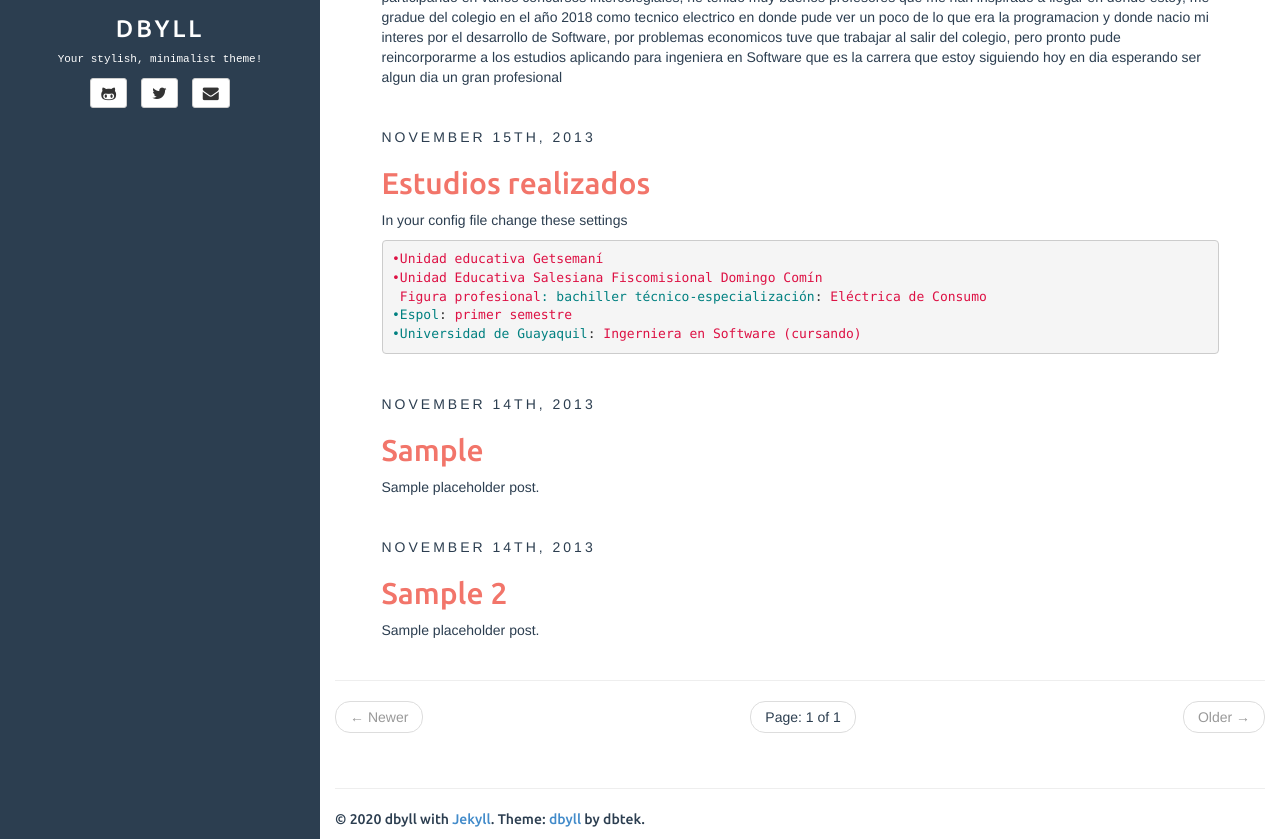
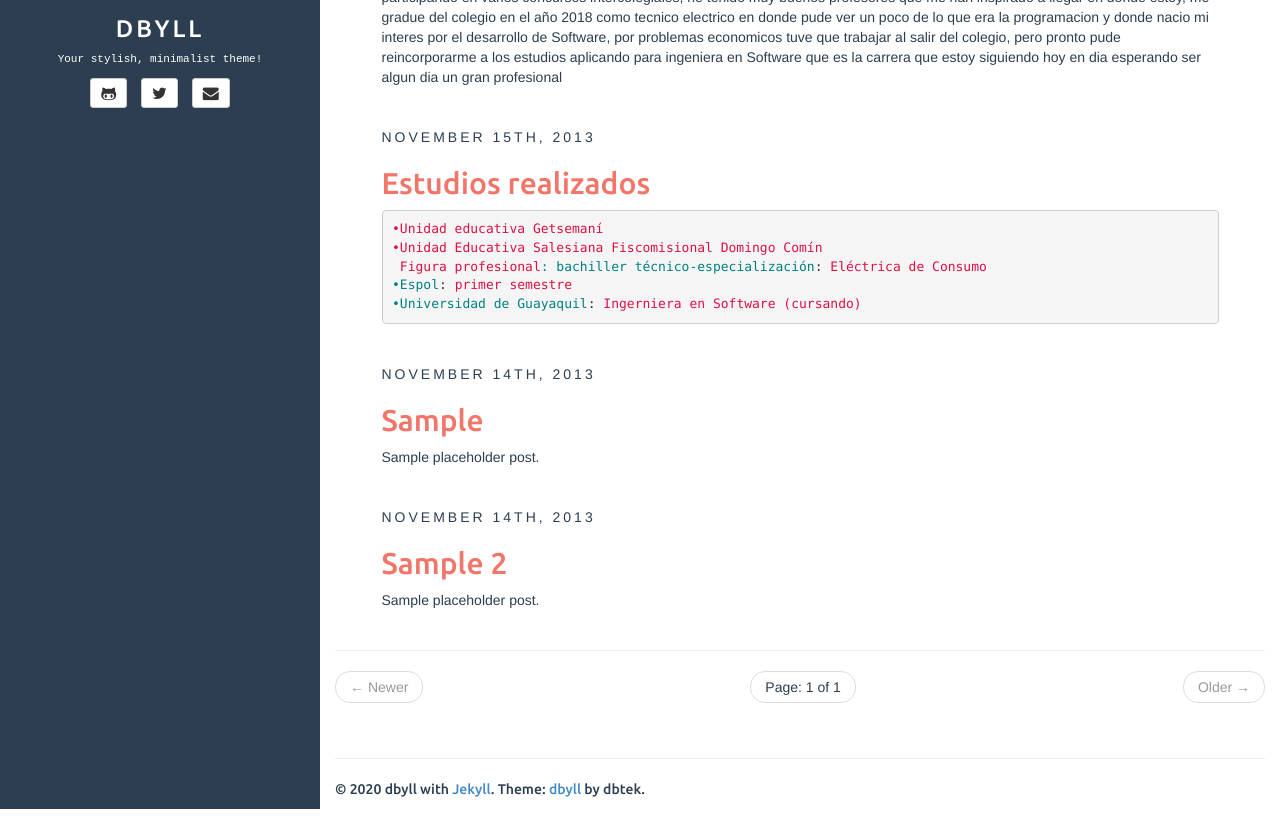
Before and after one commit to sasolanom/sasolanom.github.io, a Jekyll site: the page built from index.html, in a window 1280 px wide and 1121 px high, cut to the strip 282-1121 px from the top of the window. Built offline with Jekyll 4.4.1, drawn with Linux system fonts in a browser that asks for light colours; the list of posts is cut into pages by our own code.

Commit message:
Update 2013-11-15-configuration.md

```diff
--- a/_posts/2013-11-15-configuration.md
+++ b/_posts/2013-11-15-configuration.md
@@ -6,7 +6,6 @@ tags: [demo, dbyll, dbtek, setup]
 fullview: true
 ---
 
-In your config file change these settings
 
 {% highlight yaml %}
 •Unidad educativa Getsemaní
```
